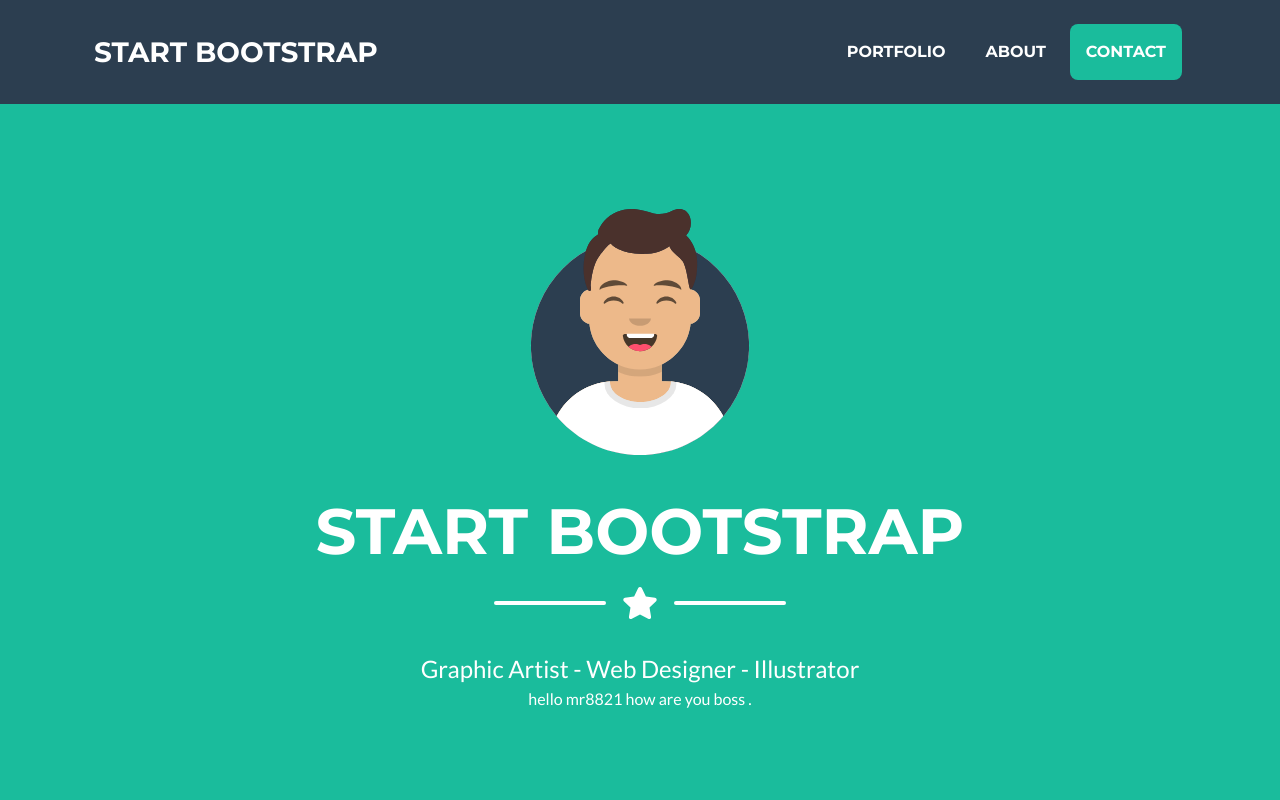
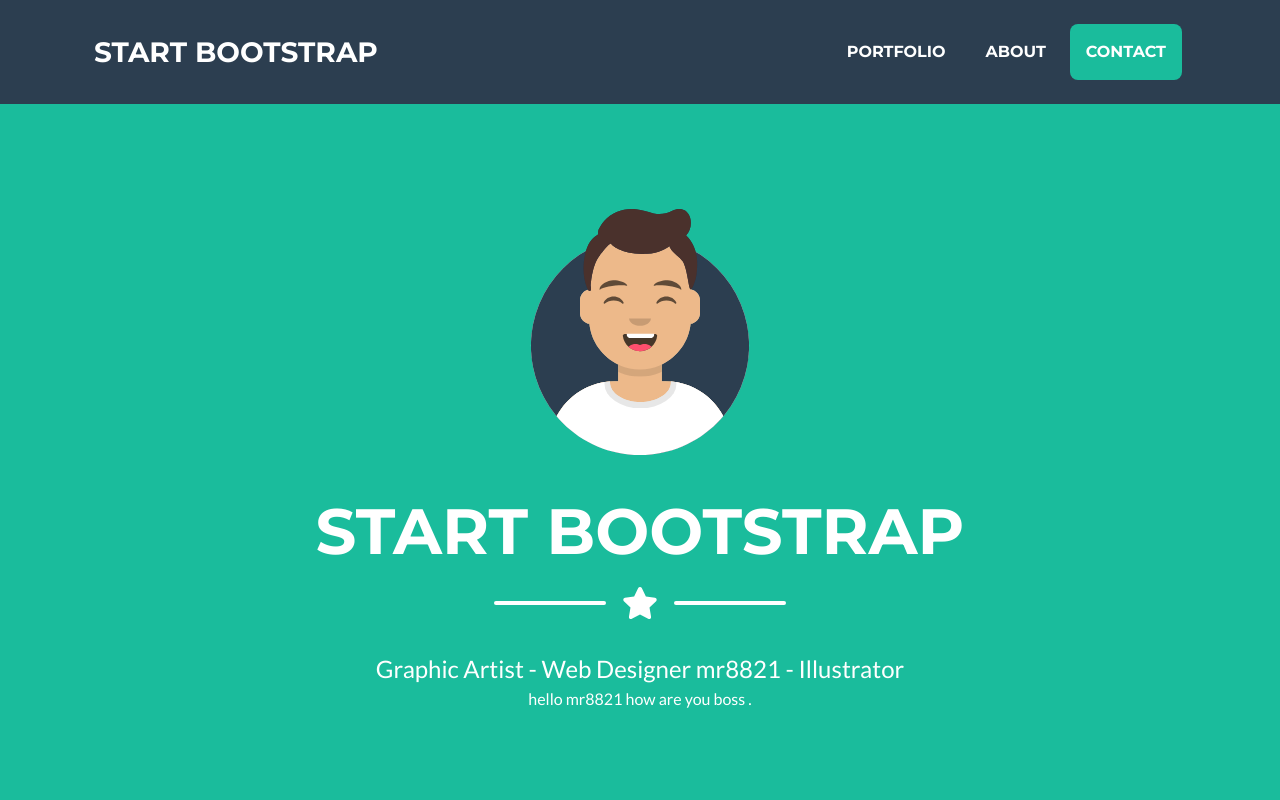
Before and after one commit to himanshusaxena1831/my-app-, a plain HTML site: page index.html in a window 1280 px wide. Shown: the top 800 px of the page. Drawn offline with nearby package versions, Linux system fonts and the light colour scheme.

Commit message:
Update index.html

```diff
--- a/index.html
+++ b/index.html
@@ -48,7 +48,7 @@
                     <div class="divider-custom-line"></div>
                 </div>
                 <!-- Masthead Subheading-->
-                <p class="masthead-subheading font-weight-light mb-0">Graphic Artist - Web Designer - Illustrator</p>
+                <p class="masthead-subheading font-weight-light mb-0">Graphic Artist - Web Designer mr8821 - Illustrator</p>
                 <p class="mb-5"> hello mr8821 how are you boss .</p>
             </div>
         </header>
```
